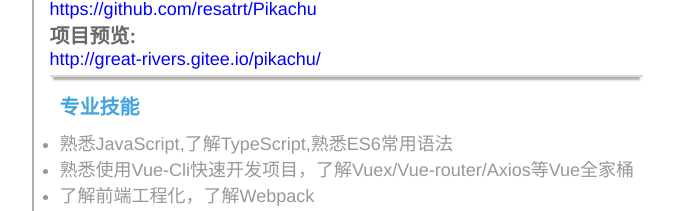
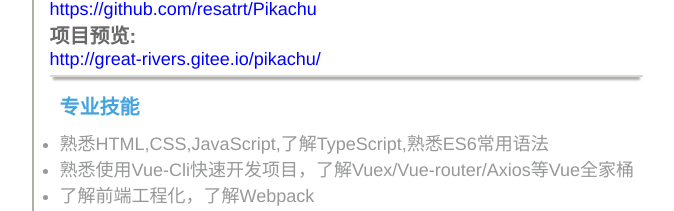
Before and after one commit to resatrt/myresume, a Vue app: page / in a window 1280 px wide. Shown: the part 4193-4404 px from the top of the page, without its empty margins (378-1052 px from the left). Built offline with nearby package versions, Linux system fonts and the light colour scheme.

Commit message:
修改说明

```diff
--- a/src/components/Experience.vue
+++ b/src/components/Experience.vue
@@ -64,7 +64,7 @@
       <section class="section4">
         <p>专业技能</p>
         <ul>
-          <li>熟悉JavaScript,了解TypeScript,熟悉ES6常用语法</li>
+          <li>熟悉HTML,CSS,JavaScript,了解TypeScript,熟悉ES6常用语法</li>
           <li>熟悉使用Vue-Cli快速开发项目，了解Vuex/Vue-router/Axios等Vue全家桶</li>
           <li>了解前端工程化，了解Webpack</li>
           <li>了解SCSS</li>
```
